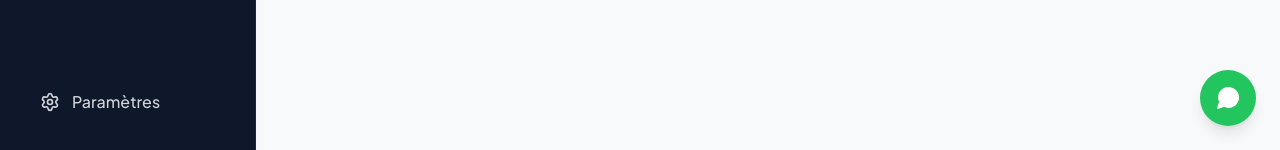
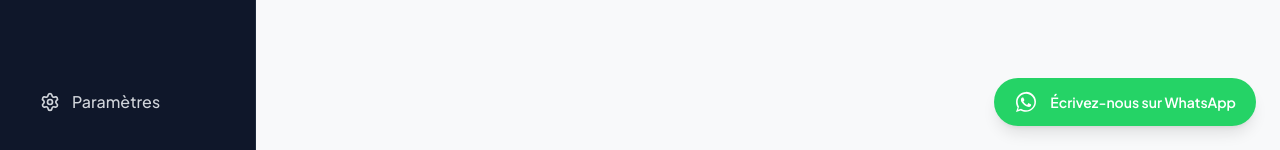
Before and after one commit to gloirezopop-cmd/izrevolution-group, a React (Vite) app: page /app/admin/equipe in a window 1280 px wide. Shown: the part 650-800 px from the top of the page. Built offline with nearby package versions, Linux system fonts and the light colour scheme; no server answers; the database is empty.

Commit message:
Amelioration du bouton WhatsApp (forme pilule + texte)

```diff
--- a/src/components/ui/WhatsAppFloat.tsx
+++ b/src/components/ui/WhatsAppFloat.tsx
@@ -11,26 +11,20 @@ export const WhatsAppFloat = () => {
       href={whatsappUrl}
       target="_blank"
       rel="noopener noreferrer"
-      className="fixed bottom-6 right-6 z-50 flex items-center justify-center w-14 h-14 bg-green-500 rounded-full shadow-lg hover:bg-green-600 hover:scale-110 transition-all duration-300 group"
-      aria-label="Contactez-nous sur WhatsApp"
+      className="fixed bottom-6 right-6 z-50 flex items-center gap-3 px-5 py-3 bg-[#25D366] text-white rounded-full shadow-lg hover:bg-[#1ebd5a] hover:scale-105 hover:shadow-xl transition-all duration-300 group"
+      aria-label="Écrivez-nous sur WhatsApp"
     >
       <svg
         xmlns="http://www.w3.org/2000/svg"
-        width="28"
-        height="28"
+        width="24"
+        height="24"
         viewBox="0 0 24 24"
-        fill="white"
-        stroke="white"
-        strokeWidth="1"
-        strokeLinecap="round"
-        strokeLinejoin="round"
+        fill="currentColor"
+        stroke="none"
       >
-        <path d="M21 11.5a8.38 8.38 0 0 1-.9 3.8 8.5 8.5 0 0 1-7.6 4.7 8.38 8.38 0 0 1-3.8-.9L3 21l1.9-5.7a8.38 8.38 0 0 1-.9-3.8 8.5 8.5 0 0 1 4.7-7.6 8.38 8.38 0 0 1 3.8-.9h.5a8.48 8.48 0 0 1 8 8v.5z"/>
+        <path d="M12.01 2.002c-5.522 0-9.998 4.477-9.998 10 0 1.99.585 3.844 1.577 5.405L2 22l4.733-1.554c1.512.894 3.284 1.405 5.277 1.405 5.523 0 10-4.477 10-10s-4.477-10-10-10zm0 18.232c-1.68 0-3.262-.432-4.636-1.196l-.33-.18-3.036 1.01 1.026-3.003-.207-.34C4.162 15.076 3.636 13.58 3.636 12c0-4.61 3.75-8.36 8.374-8.36 4.623 0 8.373 3.75 8.373 8.36s-3.75 8.36-8.373 8.36zm4.593-6.264c-.252-.127-1.493-.738-1.725-.823-.23-.084-.4-.127-.568.127-.168.254-.65 1.036-.78 1.25-.13.21-.264.24-.515.114-.252-.128-1.066-.394-2.03-1.257-.75-.67-1.258-1.497-1.406-1.75-.15-.254-.016-.39.11-.518.114-.114.25-.29.377-.436.126-.145.168-.25.253-.418.083-.168.042-.317-.02-.444-.065-.127-.568-1.373-.78-1.88-.204-.492-.41-.424-.567-.432-.144-.008-.31-.01-.476-.01-.168 0-.442.064-.674.318-.23.254-.882.863-.882 2.1 0 1.238.903 2.436 1.03 2.604.126.17 1.775 2.71 4.3 3.8.6.26 1.07.41 1.436.527.604.192 1.155.165 1.587.1.482-.073 1.493-.61 1.704-1.202.21-.59.21-1.097.147-1.203-.064-.105-.23-.17-.482-.295z"/>
       </svg>
-      {/* Infobulle qui apparaît au survol */}
-      <span className="absolute right-16 px-3 py-2 text-sm font-medium text-white bg-gray-900 rounded-lg opacity-0 pointer-events-none group-hover:opacity-100 transition-opacity duration-300 whitespace-nowrap shadow-lg">
-        Besoin d'aide ? Contactez-nous !
-      </span>
+      <span className="font-semibold text-sm">Écrivez-nous sur WhatsApp</span>
     </a>
   );
 };
```
